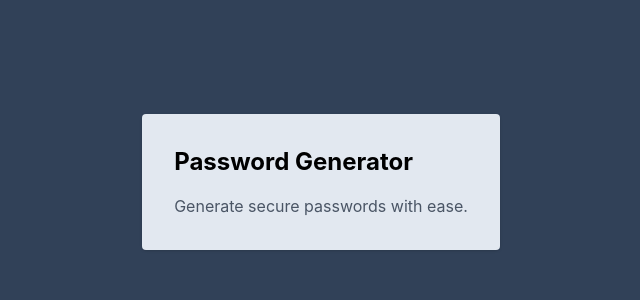
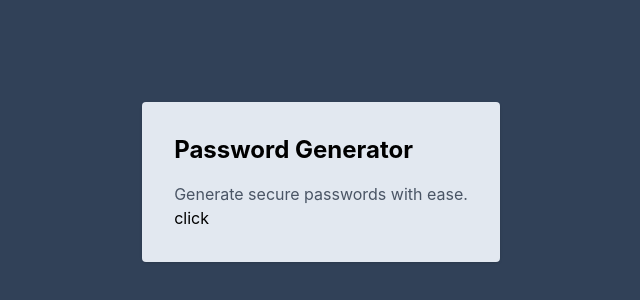
Before and after one commit to Pranto-Paul/the-react-story, a React (Vite) app in the folder passwordGenerator/: page / in a window 1280 px wide. Shown: the part 218-518 px from the top of the page, without its empty margins (319-959 px from the left). Built offline with nearby package versions, Linux system fonts and the light colour scheme.

Commit message:
feat: implement password generation logic and update UI to display generated password

```diff
--- a/passwordGenerator/src/App.jsx
+++ b/passwordGenerator/src/App.jsx
@@ -5,11 +5,25 @@ const App = () => {
   const [isNumberAllowed,setIsNumberAllowed] = useState(false)
   const [isSpecialCharAllowed,setIsCharAllowed] = useState(false)
   const [length,setLength] = useState(8)
+
+  const passwordGenerator=()=>{
+    let pass = ""
+    let char = "abcdefghijklmnopqrstuvwxyzABCDEFGHIJKLMNOPQRSTUVWXYZ"
+    if(isNumberAllowed) char+= "0123456789"
+    if(isSpecialCharAllowed) char += "#@%$&"
+    for(let i=0; i<length; i++){
+      pass += char.charAt(Math.floor(Math.random()*char.length))
+    }
+    setPassword(pass)
+  }
+
   return (
     <div className="min-h-screen bg-slate-700 flex items-center justify-center">
       <div className="bg-slate-200 p-8 rounded shadow">
         <h1 className="text-2xl font-bold mb-4">Password Generator</h1>
         <p className="text-gray-600">Generate secure passwords with ease.</p>
+        <h2>{password}</h2>
+        <button onClick={()=>passwordGenerator()}>click</button>
       </div>
     </div>
   )
```
